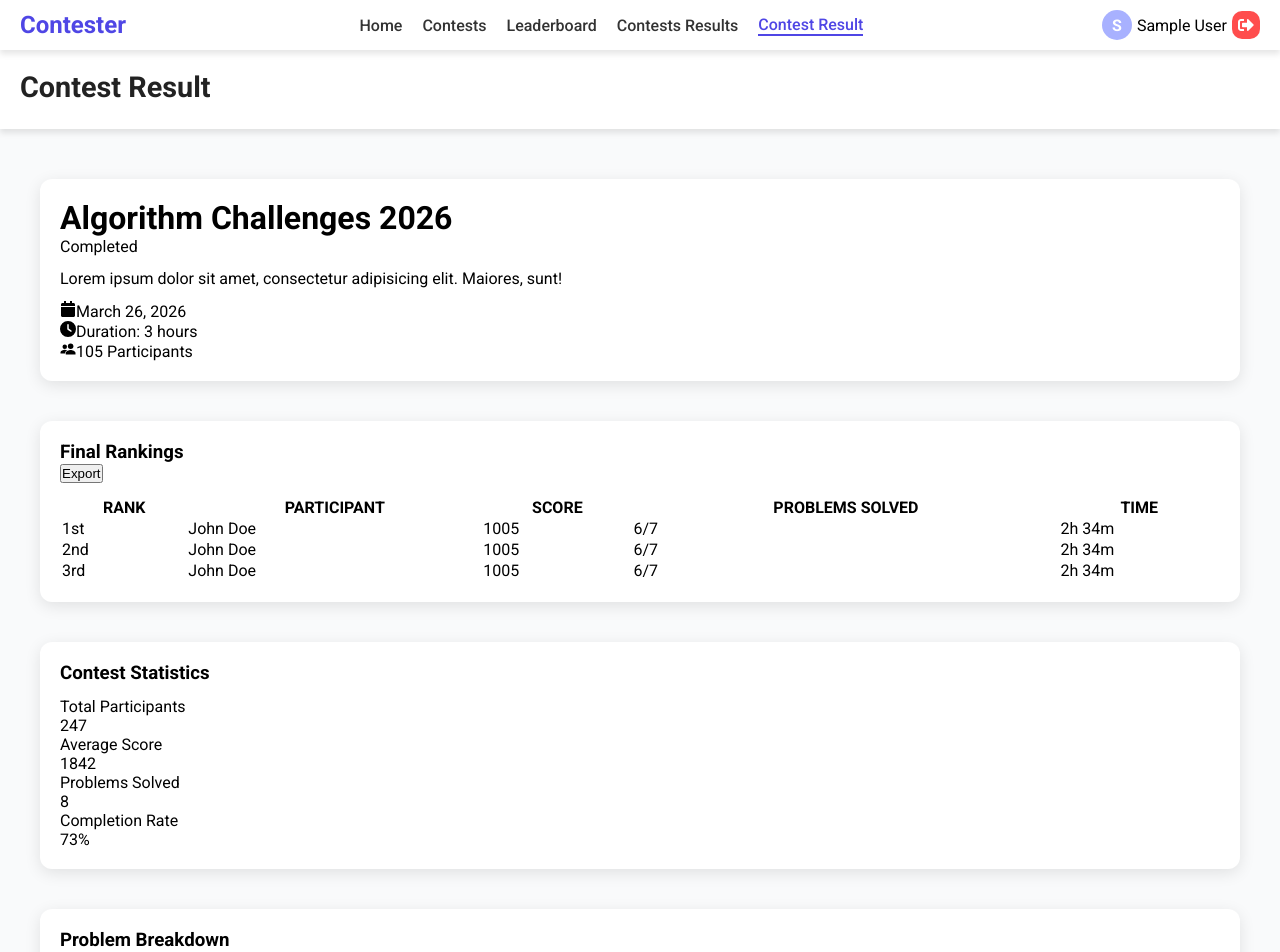
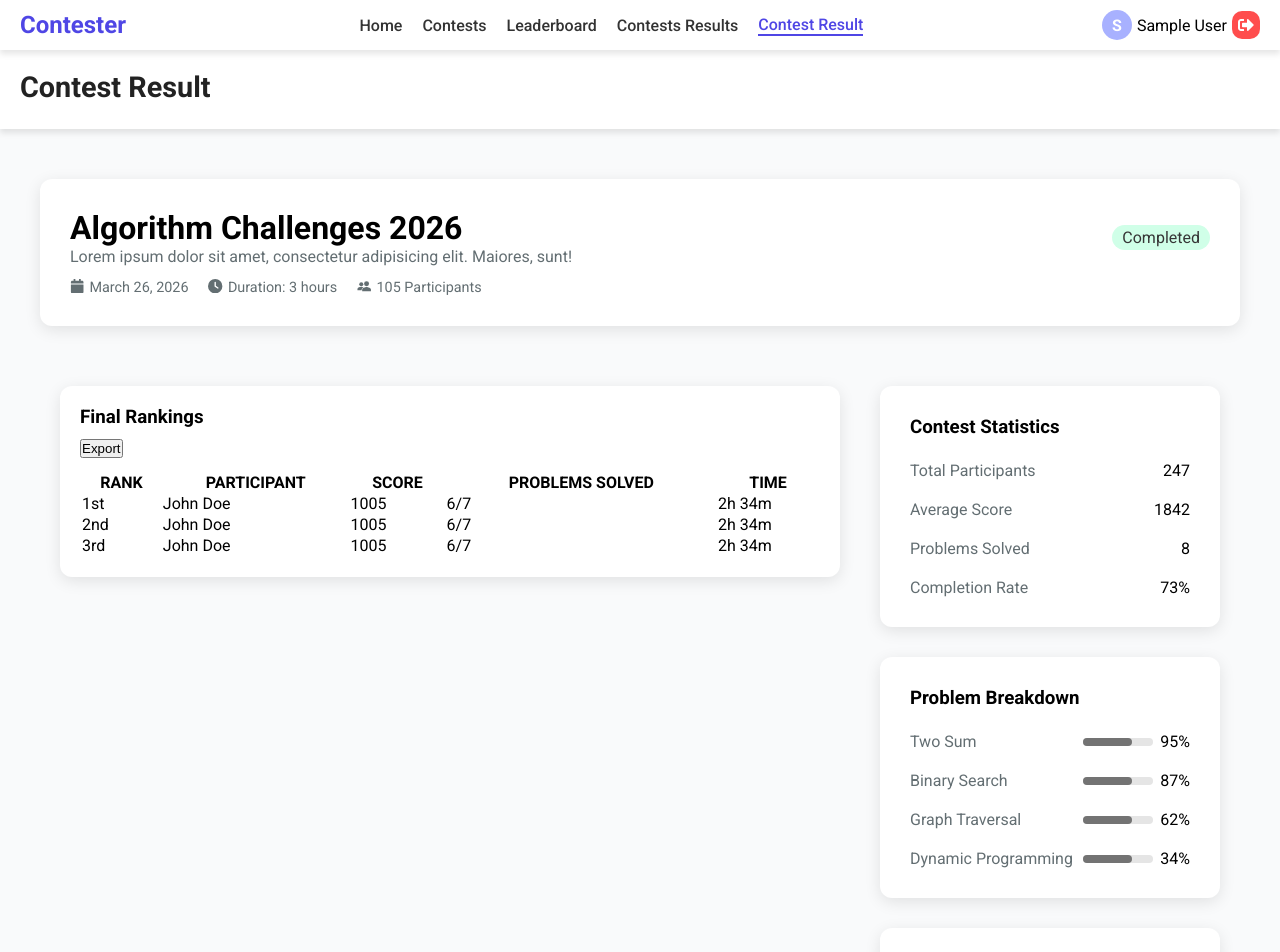
Before and after one commit to oiibar/Contester, a React (Create React App) app in the folder client/: page /result in a window 1280 px wide. Shown: the top 952 px of the page. Built offline with nearby package versions, Linux system fonts and the light colour scheme; no server answers; sample sign-in values are in the browser's storage.

Commit message:
add styles on contest results page

```diff
--- a/client/src/components/ContestResults/DetailsHeader/DetailsHeader.jsx
+++ b/client/src/components/ContestResults/DetailsHeader/DetailsHeader.jsx
@@ -6,24 +6,27 @@ import { IoPeopleSharp } from 'react-icons/io5';
 
 const DetailsHeader = () => {
   return (
-    <div className="section">
-      <div>
-        <h1>Algorithm Challenges 2026</h1>
-        <div>Completed</div>
+    <div className="details-section">
+      <div className="title-header">
+        <div>
+          <h1>Algorithm Challenges 2026</h1>
+          <p className="description">
+            Lorem ipsum dolor sit amet, consectetur adipisicing elit. Maiores,
+            sunt!
+          </p>
+        </div>
+        <div className="completed-icon">Completed</div>
       </div>
-      <p>
-        Lorem ipsum dolor sit amet, consectetur adipisicing elit. Maiores, sunt!
-      </p>
-      <div>
-        <p>
+      <div className="info">
+        <p className="info-item">
           <FaCalendar />
           <span>March 26, 2026</span>
         </p>
-        <p>
+        <p className="info-item">
           <FaClock />
           <span>Duration: 3 hours</span>
         </p>
-        <p>
+        <p className="info-item">
           <IoPeopleSharp />
           <span>105 Participants</span>
         </p>
--- a/client/src/components/ContestResults/DetailsHeader/DetailsHeader.scss
+++ b/client/src/components/ContestResults/DetailsHeader/DetailsHeader.scss
@@ -1,12 +1,43 @@
 @import "app/styles/_variables";
 
-.section {
+.details-section {
   background-color: #fff;
   border-radius: 12px;
   box-shadow: 0 4px 16px rgba(0, 0, 0, 0.1);
   overflow: hidden;
-  padding: 20px;
+  padding: 30px;
   display: flex;
   flex-direction: column;
   gap: 13px;
 }
+
+.info {
+  display: flex;
+  gap: 20px;
+  align-items: center;
+}
+
+.info-item {
+  display: flex;
+  justify-content: center;
+  gap: 5px;
+  font-size: 0.9rem;
+  color: #636e72;
+}
+
+.description {
+  color: #636e72;
+}
+
+.title-header {
+  display: flex;
+  justify-content: space-between;
+  align-items: center;
+}
+
+.completed-icon {
+  background-color: $easy;
+  color: $secondary-light;
+  border-radius: 15px;
+  padding: 3px 10px;
+}
--- a/client/src/components/ContestResults/ProblemBreakdown/ProblemBreakdown.jsx
+++ b/client/src/components/ContestResults/ProblemBreakdown/ProblemBreakdown.jsx
@@ -3,34 +3,42 @@ import './ProblemBreakdown.scss';
 
 const ProblemBreakdown = () => {
   return (
-    <div className="section">
+    <div className="problems-section">
       <h3>Problem Breakdown</h3>
-      <div>
-        <div>
-          <p>Two Sum</p>
-          <div>
-            <div>Progress Bar</div>
+      <div className="problems-items">
+        <div className="problems-item">
+          <p className="problems-item-title">Two Sum</p>
+          <div className="progress-section">
+            <div className="progress-bar">
+              <div></div>
+            </div>
             <p>95%</p>
           </div>
         </div>
-        <div>
-          <p>Binary Search</p>
-          <div>
-            <div>Progress Bar</div>
+        <div className="problems-item">
+          <p className="problems-item-title">Binary Search</p>
+          <div className="progress-section">
+            <div className="progress-bar">
+              <div></div>
+            </div>
             <p>87%</p>
           </div>
         </div>
-        <div>
-          <p>Graph Traversal</p>
-          <div>
-            <div>Progress Bar</div>
+        <div className="problems-item">
+          <p className="problems-item-title">Graph Traversal</p>
+          <div className="progress-section">
+            <div className="progress-bar">
+              <div></div>
+            </div>
             <p>62%</p>
           </div>
         </div>
-        <div>
-          <p>Dynamic Programming</p>
-          <div>
-            <div>Progress Bar</div>
+        <div className="problems-item">
+          <p className="problems-item-title">Dynamic Programming</p>
+          <div className="progress-section">
+            <div className="progress-bar">
+              <div></div>
+            </div>
             <p>34%</p>
           </div>
         </div>
--- a/client/src/components/ContestResults/ProblemBreakdown/ProblemBreakdown.scss
+++ b/client/src/components/ContestResults/ProblemBreakdown/ProblemBreakdown.scss
@@ -1,12 +1,57 @@
 @import "app/styles/_variables";
 
-.section {
+.problems-section {
   background-color: #fff;
   border-radius: 12px;
   box-shadow: 0 4px 16px rgba(0, 0, 0, 0.1);
   overflow: hidden;
-  padding: 20px;
+  padding: 30px;
   display: flex;
   flex-direction: column;
   gap: 13px;
 }
+
+h3 {
+  margin-bottom: 10px;
+}
+
+.problems-items {
+  display: flex;
+  flex-direction: column;
+  align-items: center;
+  justify-content: space-between;
+  gap: 20px;
+}
+
+.problems-item-title {
+  color: #636e72;
+}
+
+.problems-item {
+  display: flex;
+  width: 100%;
+  justify-content: space-between;
+  align-items: center;
+  gap: 5px;
+}
+
+.progress-section {
+  display: flex;
+  align-items: center;
+  justify-content: space-between;
+  gap: 7px;
+}
+
+.progress-bar {
+  width: 70px;
+  height: 8px;
+  border-radius: 10px;
+  background: #E5E5E5;
+}
+
+.progress-bar>div {
+  background-color: #737373;
+  width: 70%;
+  height: 8px;
+  border-radius: 10px;
+}
--- a/client/src/components/ContestResults/QuickActions/QuickActions.jsx
+++ b/client/src/components/ContestResults/QuickActions/QuickActions.jsx
@@ -3,12 +3,12 @@ import './QuickActions.scss';
 
 const QuickActions = () => {
   return (
-    <div className="section">
+    <div className="actions-section">
       <h3>Quick Actions</h3>
-      <div>
-        <button>Download Results</button>
-        <button>Share Contest</button>
-        <button>View Analytics</button>
+      <div className="buttons">
+        <div>Download Results</div>
+        <div>Share Contest</div>
+        <div>View Analytics</div>
       </div>
     </div>
   );
--- a/client/src/components/ContestResults/QuickActions/QuickActions.scss
+++ b/client/src/components/ContestResults/QuickActions/QuickActions.scss
@@ -1,12 +1,26 @@
 @import "app/styles/_variables";
 
-.section {
+.actions-section {
   background-color: #fff;
   border-radius: 12px;
   box-shadow: 0 4px 16px rgba(0, 0, 0, 0.1);
   overflow: hidden;
-  padding: 20px;
+  padding: 30px;
   display: flex;
   flex-direction: column;
   gap: 13px;
 }
+
+.buttons {
+  display: flex;
+  flex-direction: column;
+  gap: 20px;
+}
+
+.buttons>div {
+  width: 100%;
+  text-align: center;
+  padding: 10px;
+  border-radius: 10px;
+  background-color: #E5E5E5;
+}
--- a/client/src/components/ContestResults/Stats/Stats.jsx
+++ b/client/src/components/ContestResults/Stats/Stats.jsx
@@ -3,23 +3,23 @@ import './Stats.scss';
 
 const Stats = () => {
   return (
-    <div className="section">
+    <div className="stats-section">
       <h3>Contest Statistics</h3>
-      <div>
-        <div>
-          <p>Total Participants</p>
+      <div className="stat-items">
+        <div className="stat-item">
+          <p className="stat-item-title">Total Participants</p>
           <p>247</p>
         </div>
-        <div>
-          <p>Average Score</p>
+        <div className="stat-item">
+          <p className="stat-item-title">Average Score</p>
           <p>1842</p>
         </div>
-        <div>
-          <p>Problems Solved</p>
+        <div className="stat-item">
+          <p className="stat-item-title">Problems Solved</p>
           <p>8</p>
         </div>
-        <div>
-          <p>Completion Rate</p>
+        <div className="stat-item">
+          <p className="stat-item-title">Completion Rate</p>
           <p>73%</p>
         </div>
       </div>
--- a/client/src/components/ContestResults/Stats/Stats.scss
+++ b/client/src/components/ContestResults/Stats/Stats.scss
@@ -1,12 +1,35 @@
 @import "app/styles/_variables";
 
-.section {
+.stats-section {
   background-color: #fff;
   border-radius: 12px;
   box-shadow: 0 4px 16px rgba(0, 0, 0, 0.1);
   overflow: hidden;
-  padding: 20px;
+  padding: 30px;
   display: flex;
   flex-direction: column;
   gap: 13px;
 }
+
+h3 {
+  margin-bottom: 10px;
+}
+
+.stat-items {
+  display: flex;
+  flex-direction: column;
+  align-items: center;
+  justify-content: space-between;
+  gap: 20px;
+}
+
+.stat-item-title {
+  color: #636e72;
+}
+
+.stat-item {
+  display: flex;
+  width: 100%;
+  justify-content: space-between;
+  align-items: center;
+}
--- a/client/src/pages/ContestResult/ContestResult.jsx
+++ b/client/src/pages/ContestResult/ContestResult.jsx
@@ -16,10 +16,16 @@ const ContestResult = () => {
       <PageHeader>Contest Result</PageHeader>
       <div className="contests-container">
         <DetailsHeader />
-        <Rankings />
-        <Stats />
-        <ProblemBreakdown />
-        <QuickActions />
+        <div className="wrapper">
+          <div className="content">
+            <Rankings />
+          </div>
+          <div className="sidebar">
+            <Stats />
+            <ProblemBreakdown />
+            <QuickActions />
+          </div>
+        </div>
       </div>
     </>
   );
--- a/client/src/pages/ContestResult/ContestResult.scss
+++ b/client/src/pages/ContestResult/ContestResult.scss
@@ -8,3 +8,22 @@
   width: 100%;
   gap: 40px;
 }
+
+
+.wrapper {
+  display: flex;
+  flex: 1;
+}
+
+.sidebar {
+  width: 380px;
+  padding: 20px;
+  display: flex;
+  flex-direction: column;
+  gap: 30px;
+}
+
+.content {
+  flex: 1;
+  padding: 20px;
+}
```
